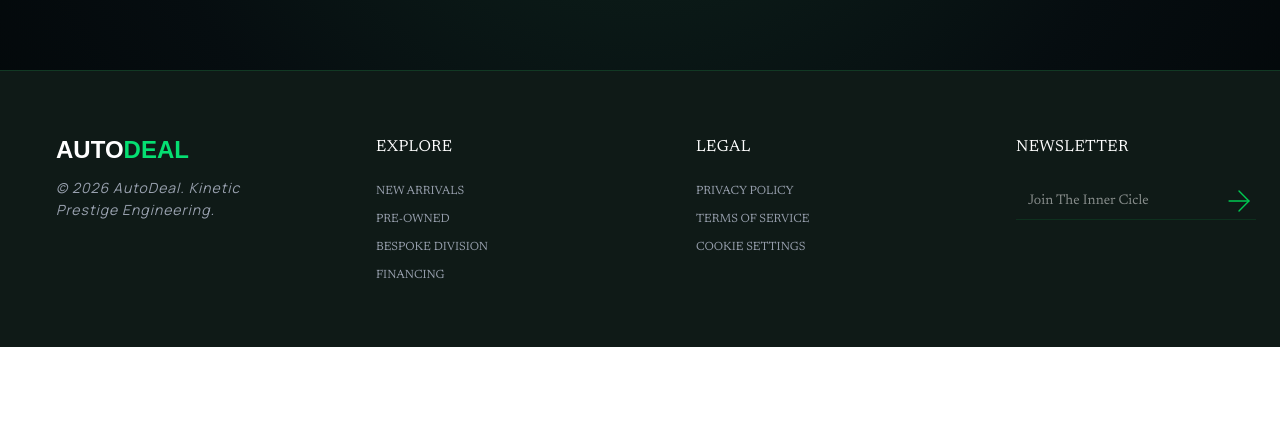
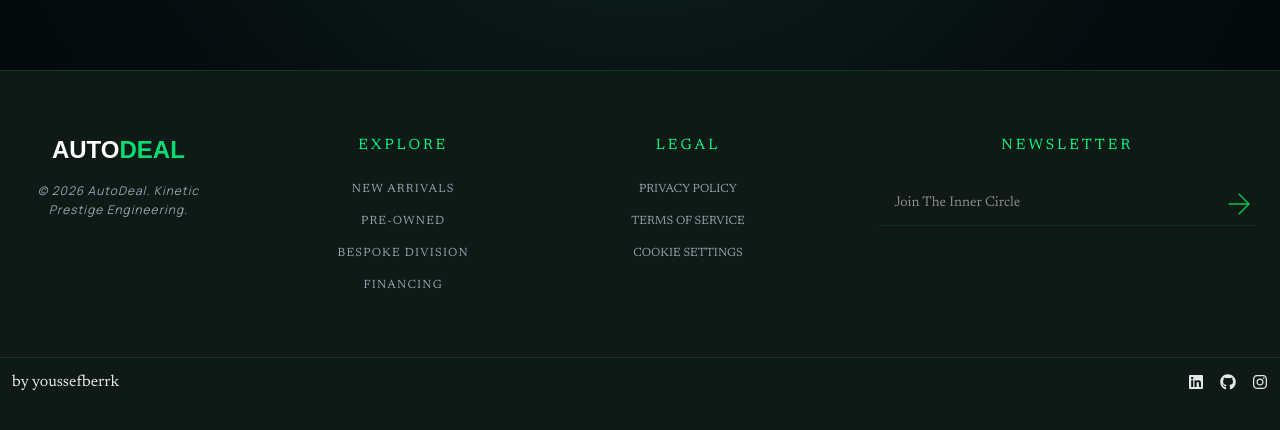
Before and after one commit to youssefberrk/autodeal-carshop, a Next.js app: page / in a window 1280 px wide. Shown: the part 3673-4103 px from the top of the page. Before the commit the page ends 4020 px from the top, so only its background shows below. Built offline with nearby package versions, Linux system fonts and the light colour scheme.

Commit message:
feat: enhance Footer component with improved layout, styles, and newsletter form functionality

```diff
--- a/components/Footer.tsx
+++ b/components/Footer.tsx
@@ -1,51 +1,80 @@
 import { ArrowRight } from "lucide-react";
+import { FaGithub, FaInstagram, FaLinkedin } from "react-icons/fa";
 
 const Footer = () => {
 	return (
-		<footer className="bg-[#0f1a17] text-white py-16 pl-8 border-t border-[rgba(34,197,94,0.18)]">
-			<div className="container mx-auto px-6 grid grid-cols-1 md:grid-cols-3 lg:grid-cols-4 gap-20">
-				<div className="space-y-3">
+		<footer className="bg-[#0f1a17] text-white py-16  border-t  border-[rgba(34,197,94,0.18)]">
+			<div className="container text-center mx-auto px-6 grid grid-cols-1 md:grid-cols-3 lg:grid-cols-[1fr_1fr_1fr_2fr] gap-24">
+				<div className="flex flex-col items-center gap-4">
 					<h1
-						className="text-2xl font-black  leading-tight"
+						className="text-2xl font-black leading-tight"
 						style={{ fontFamily: "'Orbitron', sans-serif" }}>
 						<span className="text-white">AUTO</span>
 						<span className="text-green-400">DEAL</span>
 					</h1>
-					<p className="text-gray-400 text-sm manrope pb-2">
+					<p className="text-gray-400 text-xs  manrope pb-2">
 						© 2026 AutoDeal. Kinetic Prestige Engineering.
 					</p>
 				</div>
 				<div>
-					<h2 className="mb-6 text-base tracking-wide">EXPLORE</h2>
-					<ul className="space-y-3 text-gray-400 text-xs uppercase">
-						<li>new arrivals</li>
-						<li>pre-owned</li>
-						<li>bespoke division</li>
-						<li>financing</li>
+					<h2 className="mb-6 font-label uppercase tracking-[0.2em] text-[#00ff87] text-[15px]">
+						explore
+					</h2>
+					<ul className="space-y-4 text-gray-400 text-xs uppercase tracking-widest">
+						<li className="hover:text-[#00ff87] transition-colors delay-75 cursor-pointer">
+							new arrivals
+						</li>
+						<li className="hover:text-[#00ff87] transition-colors delay-75 cursor-pointer">
+							pre-owned
+						</li>
+						<li className="hover:text-[#00ff87] transition-colors delay-75 cursor-pointer">
+							bespoke division
+						</li>
+						<li className="hover:text-[#00ff87] transition-colors delay-75 cursor-pointer">
+							financing
+						</li>
 					</ul>
 				</div>
 				<div>
-					<h2 className="mb-6 text-base tracking-wide">LEGAL</h2>
-					<ul className="space-y-3 text-gray-400 text-xs uppercase">
-						<li>privacy policy</li>
-						<li>Terms of Service</li>
-						<li>Cookie Settings</li>
+					<h2 className="mb-6 font-label uppercase tracking-[0.2em] text-[#00ff87] text-[15px]">
+						legal
+					</h2>
+					<ul className="space-y-4 text-gray-400 text-xs uppercase">
+						<li className="hover:text-[#00ff87] transition-colors delay-75 cursor-pointer">
+							privacy policy
+						</li>
+						<li className="hover:text-[#00ff87] transition-colors delay-75 cursor-pointer">
+							Terms of Service
+						</li>
+						<li className="hover:text-[#00ff87] transition-colors delay-75 cursor-pointer">
+							Cookie Settings
+						</li>
 					</ul>
 				</div>
-				<div className="">
-					<h2 className="mb-6 text-base tracking-wide">NEWSLETTER</h2>
-					<form
-						action=""
-						className="relative flex items-center  w-full max-w-xs ">
+				<div>
+					<h2 className="mb-6 font-label uppercase tracking-[0.2em] text-[#00ff87] text-[15px]">
+						newsletter
+					</h2>
+
+					<form action="" className="relative flex items-center w-full mb-4">
 						<input
 							type="email"
-							placeholder="Join The Inner Cicle"
-							className="focus:outline-none w-full pr-10 border-b border-green-900/40  px-3 py-2 text-sm"
+							placeholder="Join The Inner Circle"
+							className="focus:outline-none w-full border-b border-green-900/40 px-4 py-3 pr-12 text-sm bg-transparent"
 						/>
+
 						<button className="absolute right-0 top-1/2 -translate-y-1/2 text-green-500 hover:text-green-600 cursor-pointer">
 							<ArrowRight size={34} strokeWidth={1} />
 						</button>
 					</form>
+				</div>
+			</div>
+			<div className="flex flex-col md:flex-row items-center justify-between p-3 mt-16 gap-5 text-gray-200 border-t border-[rgba(34,197,94,0.18)]">
+				<p>by youssefberrk</p>
+				<div className="flex flex-col md:flex-row gap-4">
+					<FaLinkedin className="hover:text-[#00ff87] transition-colors delay-75 cursor-pointer" />
+					<FaGithub className="hover:text-[#00ff87] transition-colors delay-75 cursor-pointer" />
+					<FaInstagram className="hover:text-[#00ff87] transition-colors delay-75 cursor-pointer" />
 				</div>
 			</div>
 		</footer>
```
